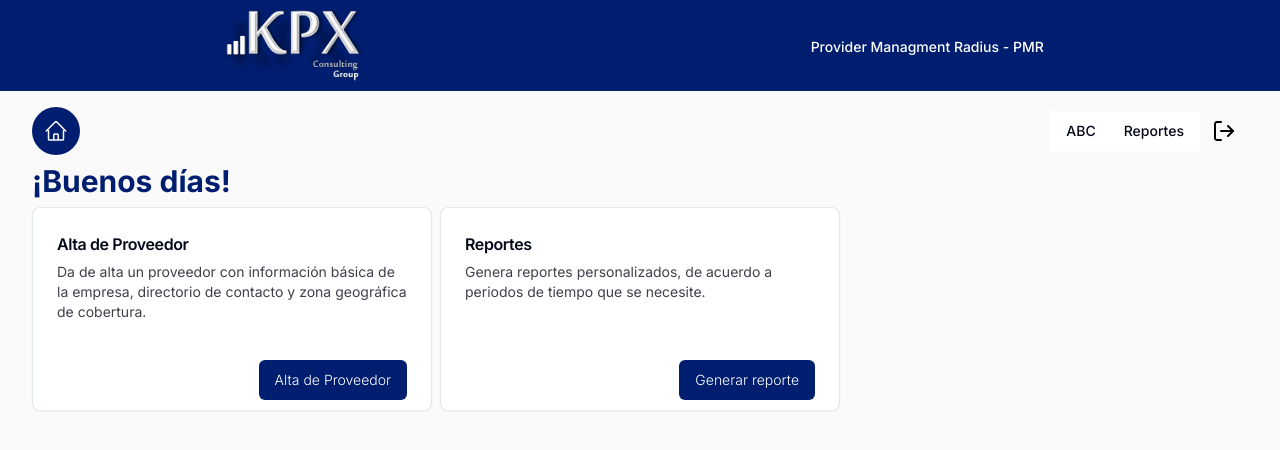
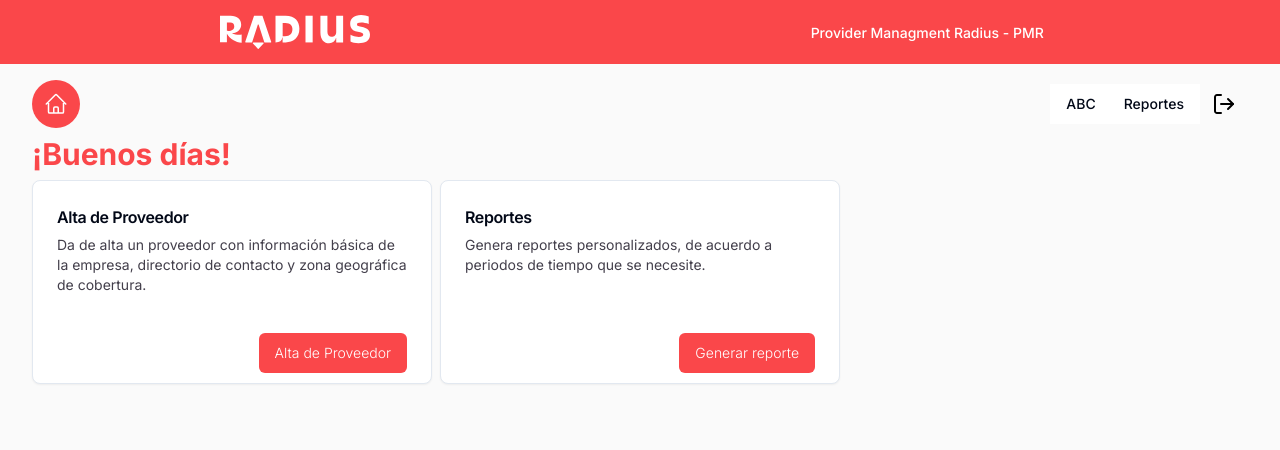
Before and after one commit to jblancoh/frontend-proveedores, a Next.js app: page /home in a window 1280 px wide. Shown: the top 450 px of the page. Built offline with nearby package versions, Linux system fonts and the light colour scheme.

Commit message:
💄 (navbar): Add radius image and color

```diff
--- a/src/app/globals.css
+++ b/src/app/globals.css
@@ -68,8 +68,10 @@
     --ring: 222.2 84% 4.9%;
 
     --radius: 0.5rem;
-    --radius-background: 224 100% 22%;
-    --radius-foreground: 224 56% 48%;
+    --radius-background: 359, 95%, 63%, 1;
+    --radius-foreground: 2, 56%, 48%, 1;
+    /* --radius-background: 224 100% 22%;
+    --radius-foreground: 224 56% 48%; */
   }
 }
 
--- a/src/app/layout.tsx
+++ b/src/app/layout.tsx
@@ -23,7 +23,7 @@ const HomeLayout: React.FC<HomeLayoutProps> = ({ children }) => {
       <body className={inter.className}>
         <ThemeProvider
           attribute="class"
-          defaultTheme='system'
+          defaultTheme='dark'
           enableSystem={true}
           disableTransitionOnChange={true}
         >
--- a/src/components/NavBar.tsx
+++ b/src/components/NavBar.tsx
@@ -1,5 +1,6 @@
 'use client'
 import Link from "next/link"
+import Image from "next/image"
 import {
   NavigationMenu,
   NavigationMenuItem,
@@ -30,9 +31,11 @@ const NavBar = () => {
               passHref
             >
               {/* {
-                theme === "dark" ? <img src="/ideal.png" width={150} height={150} /> : <img src="/radius.svg" />
+                theme === "dark" ? <img src="/ideal.png" width={150} height={150} /> :
               } */}
-              <img src="/kpx.png" width={150} />
+               {/* <img src="/public/radius.svg" /> */}
+               <Image src="/radius.svg" width={150} height={150} alt="logo"/>
+              {/* <img src="/kpx.png" width={150} /> */}
             </Link>
           </NavigationMenuItem>
         </NavigationMenuList>
```
